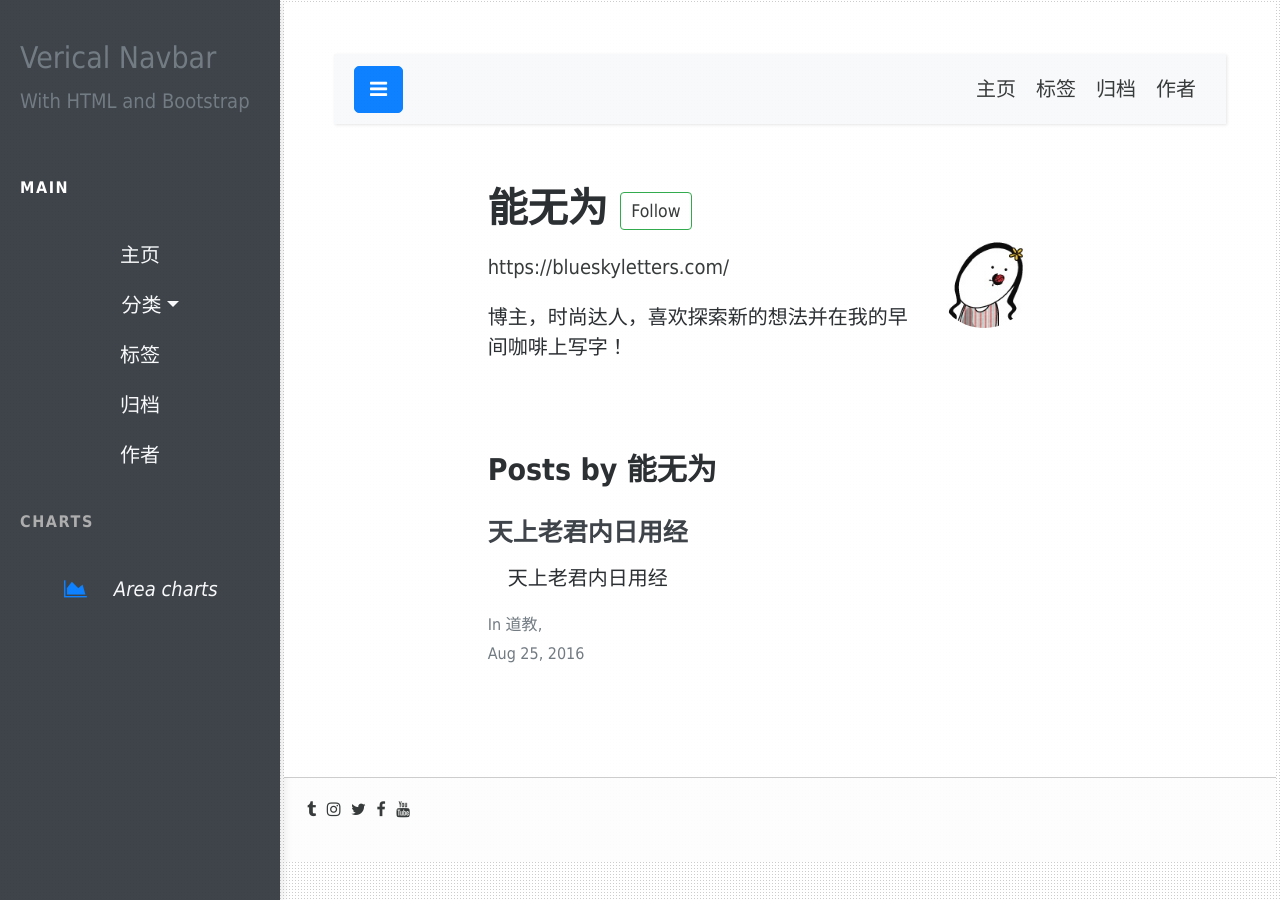
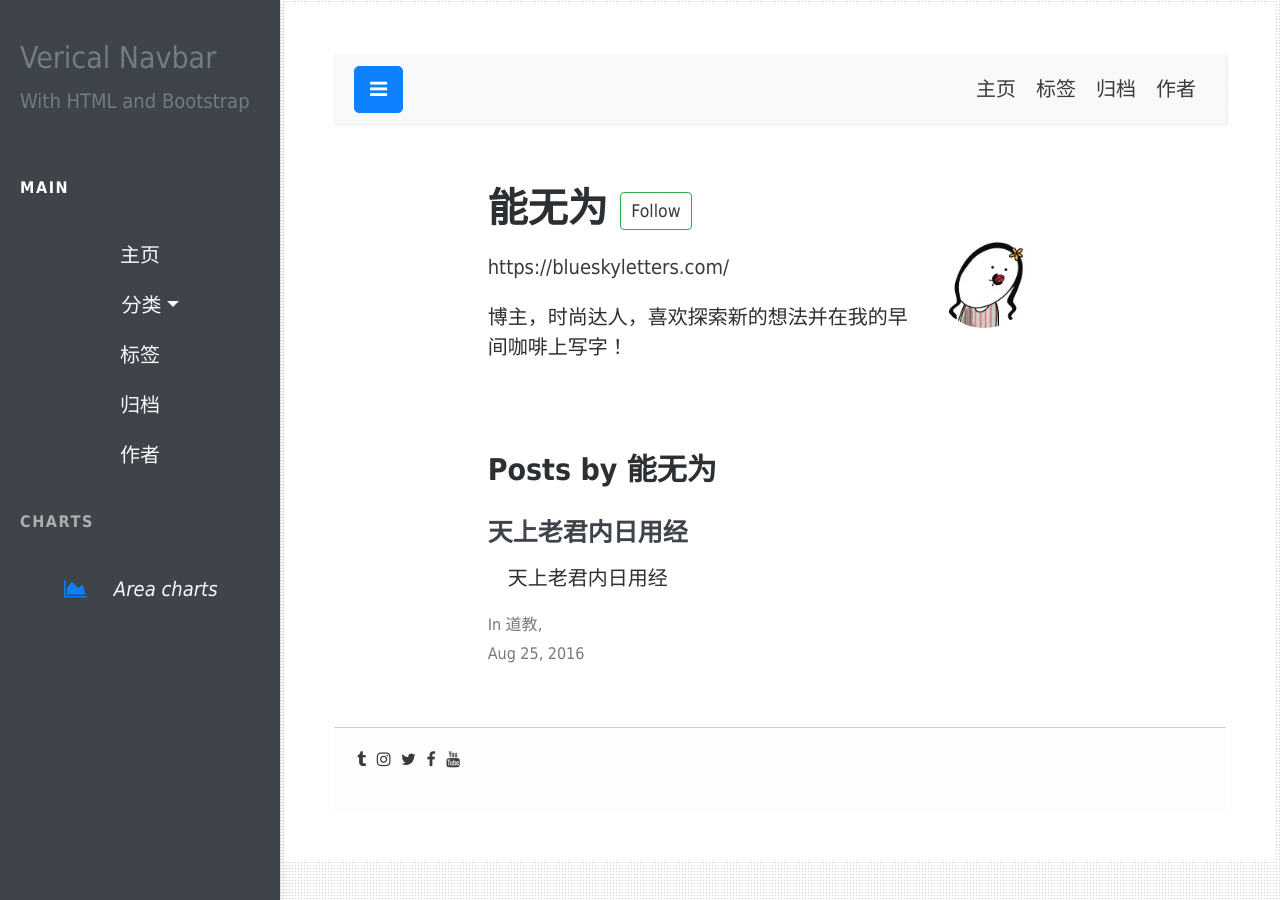
Before and after one commit to nengwuzhi/nengwuzhi.github.ioce, a Jekyll site: the page built from pages/author-author2.html, in a window 1280 px wide. Built offline with Jekyll 4.4.1, drawn with Linux system fonts in a browser that asks for light colours; nearby versions of some CDN libraries.

Commit message:
Update default.html

```diff
--- a/_layouts/default.html
+++ b/_layouts/default.html
@@ -17,11 +17,10 @@
                <div class="wrap row">
                     {{ content }}
                 </div>
+          </section>
+               {% include footer.html %}
+                  </div>
 
-          </section>
-
-                  </div>
-                  {% include footer.html %}
              </div>
 
     </body>
```
